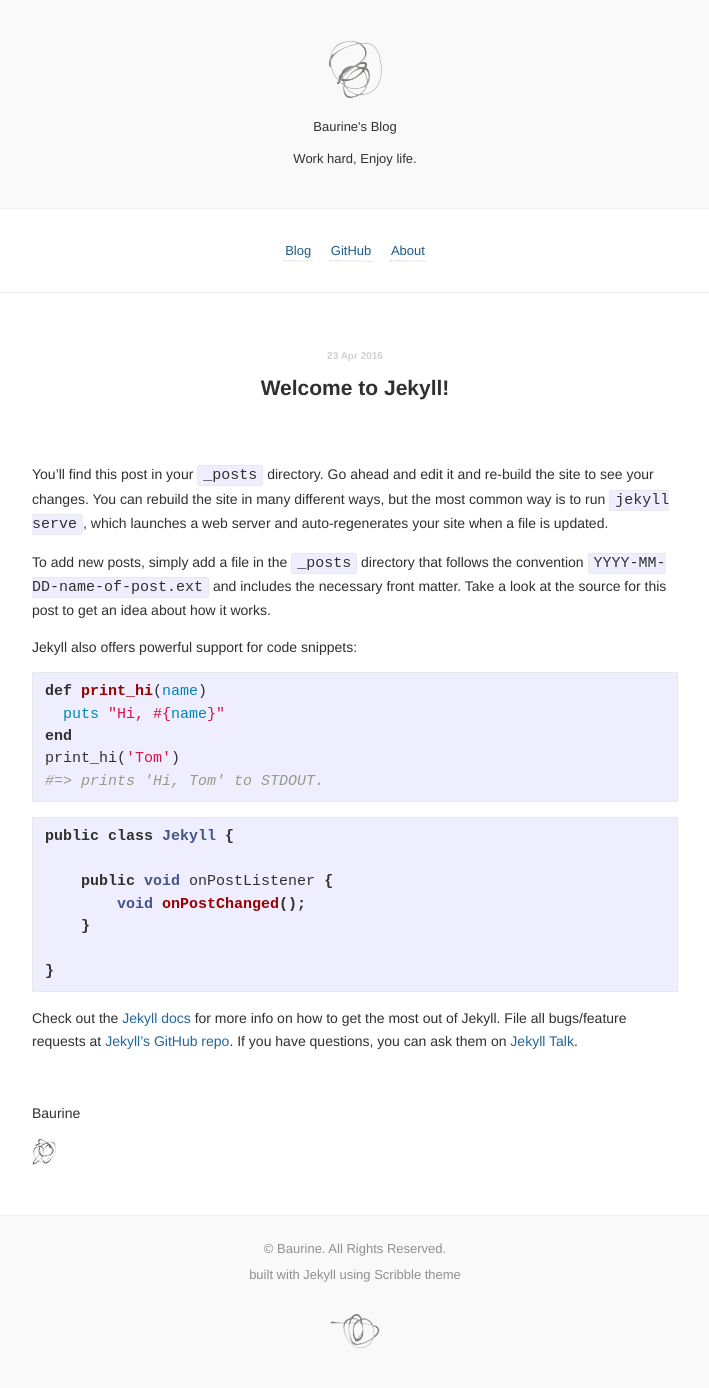
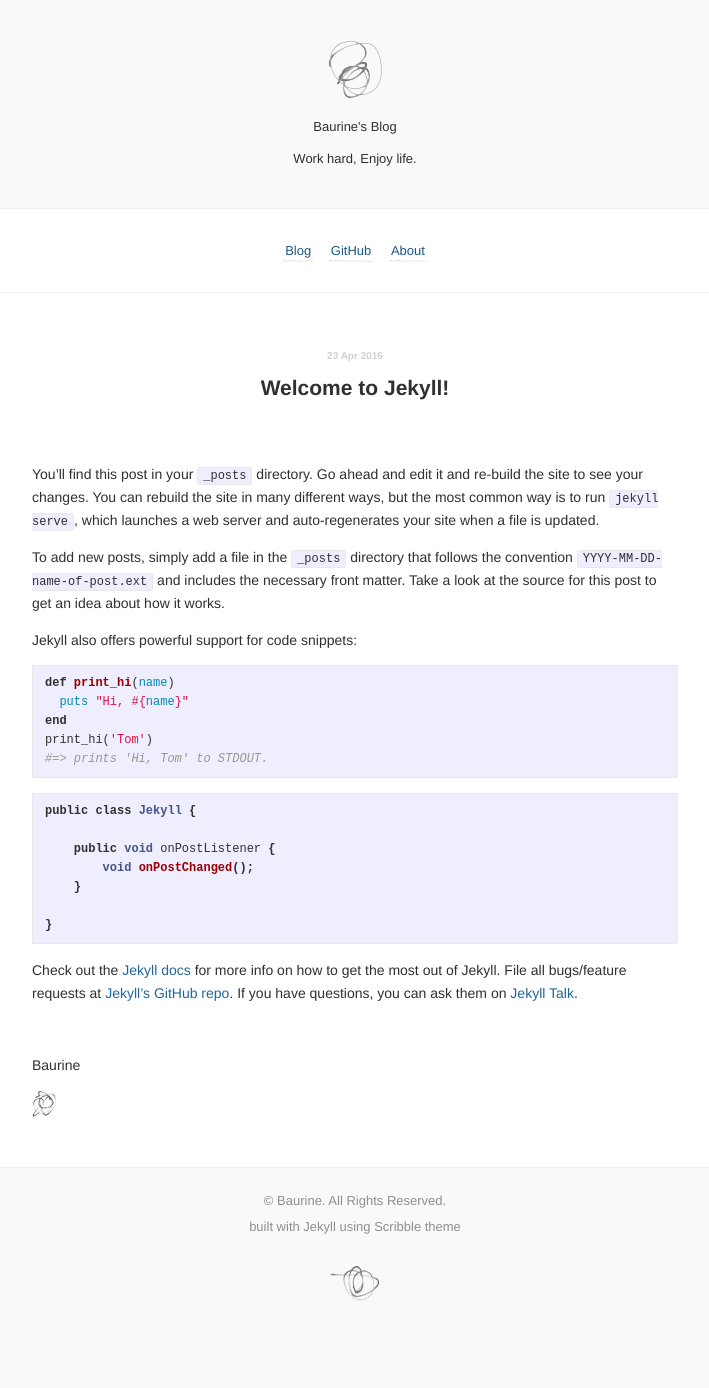
Before and after one commit to baurine/baurine.github.io, a Jekyll site: the page built from _posts/2016-04-23-welcome-to-jekyll.markdown, in a window 1280 px wide. Shown: the whole page, without its empty margins (285-994 px from the left). Built offline with Jekyll 4.4.1, drawn with Linux system fonts in a browser that asks for light colours; after the commit the page ends 1340 px from its top, so only the background shows below that.

Commit message:
feat: polish code css style, reduce font size and line height

```diff
--- a/_sass/_pre-code.scss
+++ b/_sass/_pre-code.scss
@@ -9,10 +9,11 @@ pre {
 
 pre,
 code {
-    font-size: 15px;
+    font-size: 12px;
     border: 1px solid $grey-color-light;
     border-radius: 3px;
     background-color: #eef;
+    line-height: 19px;
 }
 
 code {
```
